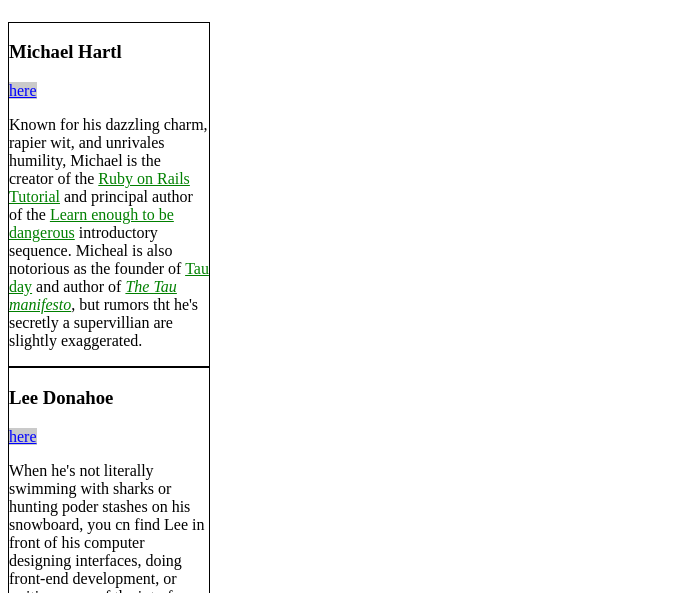
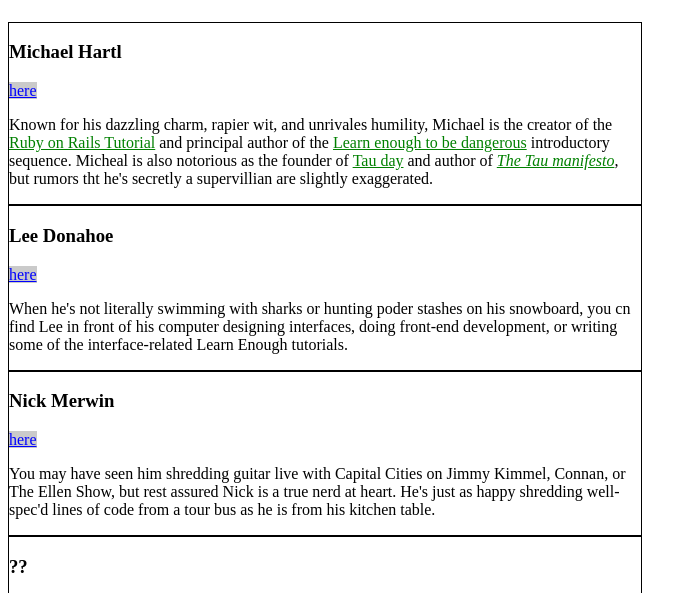
Before and after one commit to FranciscoRMRZ/letbd-sample-site, a plain HTML site: page index.html in a window 1280 px wide. Shown: the part 196-789 px from the top of the page, without its empty margins (0-697 px from the left). Drawn offline with Linux system fonts and the light colour scheme.

Commit message:
feat(style): :sparkles: add `bio-wrapper` class and div

```diff
--- a/index.html
+++ b/index.html
@@ -21,9 +21,11 @@
     }
 
     /* BIO STYLES */
+    .bio-wrapper {
+    }
     .bio-box {
       border: 1px solid black;
-      width: 200px;
+      width: 50%;
     }
     .bio-copy a {
       color: green;
@@ -45,6 +47,7 @@
       </li>
     </ul>
     <h2>I'm an h2 </h2>
+    <div class="bio-wrapper">
       <div class="bio-box">
         <h3>Michael Hartl</h3>
         <a class="social-link" href="https://twitter.com/mhartl">here</a>
@@ -95,5 +98,6 @@
           </p>
         </div>
       </div>
+    </div>
   </body>
 </html>
```
Lines whose indentation alone changed are shown as unchanged.
